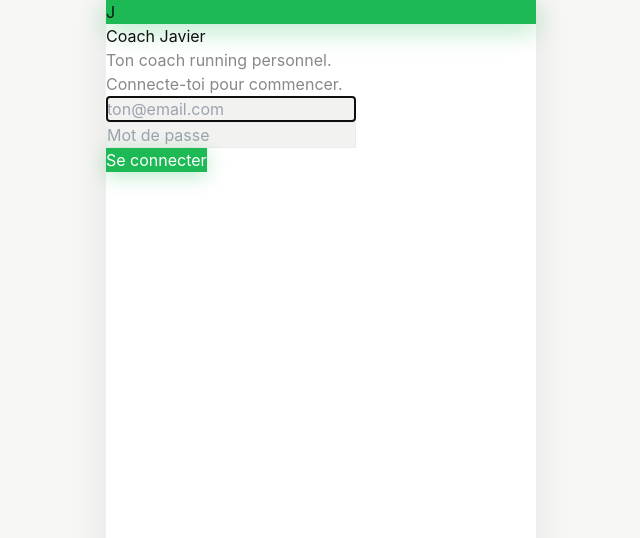
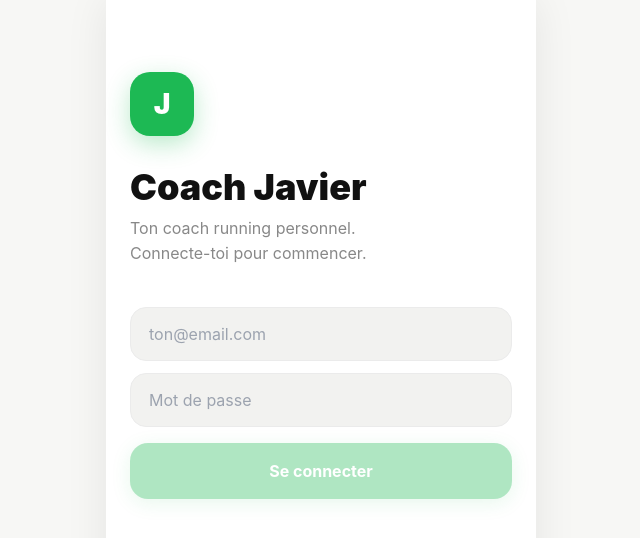
Before and after one commit to paulz-human/coach-javier, a Next.js app: page /login in a window 1280 px wide. Shown: the top 538 px of the page, without its empty margins (319-959 px from the left). Built offline with nearby package versions, Linux system fonts and the light colour scheme; no server answers.

Commit message:
fix login design

```diff
--- a/app/login/page.tsx
+++ b/app/login/page.tsx
@@ -28,31 +28,35 @@ export default function LoginPage() {
   }
 
   return (
-    <div className="flex flex-col min-h-dvh px-6 pt-20 pb-10" style={{ background: "var(--bg)" }}>
+    <div style={{ display: "flex", flexDirection: "column", minHeight: "100dvh", background: "#fff", padding: "0 24px" }}>
+
       {/* Logo */}
-      <div
-        className="w-16 h-16 rounded-3xl flex items-center justify-center text-2xl font-black text-white mb-8"
-        style={{ background: "var(--accent)", boxShadow: "0 8px 24px rgba(29,185,84,0.3)" }}
-      >
-        J
+      <div style={{ paddingTop: 72, marginBottom: 32 }}>
+        <div style={{
+          width: 64, height: 64, borderRadius: 20,
+          background: "#1db954", display: "flex", alignItems: "center",
+          justifyContent: "center", color: "#fff", fontWeight: 900, fontSize: 28,
+          boxShadow: "0 8px 24px rgba(29,185,84,0.3)",
+        }}>J</div>
       </div>
 
-      <h1 className="text-4xl font-black mb-2" style={{ color: "var(--fg)" }}>Coach Javier</h1>
-      <p className="text-base mb-10 leading-relaxed" style={{ color: "var(--fg-muted)" }}>
+      <h1 style={{ fontSize: 36, fontWeight: 900, color: "#111", marginBottom: 8, lineHeight: 1.1 }}>
+        Coach Javier
+      </h1>
+      <p style={{ fontSize: 16, color: "#888", marginBottom: 40, lineHeight: 1.6 }}>
         Ton coach running personnel.<br />Connecte-toi pour commencer.
       </p>
 
-      <div className="flex flex-col gap-3">
       <input
         type="email"
         placeholder="ton@email.com"
         value={email}
         onChange={(e) => setEmail(e.target.value)}
-          className="w-full rounded-2xl px-5 py-4 text-base outline-none"
         style={{
-            background: "var(--surface)",
-            color: "var(--fg)",
-            border: "1.5px solid var(--border)",
+          width: "100%", borderRadius: 16, padding: "14px 18px",
+          fontSize: 16, outline: "none", marginBottom: 12,
+          background: "#f2f2f0", color: "#111",
+          border: "1.5px solid #ebebeb", fontFamily: "inherit",
         }}
         autoFocus
       />
@@ -62,17 +66,16 @@ export default function LoginPage() {
         value={password}
         onChange={(e) => setPassword(e.target.value)}
         onKeyDown={(e) => e.key === "Enter" && handleLogin()}
-          className="w-full rounded-2xl px-5 py-4 text-base outline-none"
         style={{
-            background: "var(--surface)",
-            color: "var(--fg)",
-            border: "1.5px solid var(--border)",
+          width: "100%", borderRadius: 16, padding: "14px 18px",
+          fontSize: 16, outline: "none", marginBottom: 8,
+          background: "#f2f2f0", color: "#111",
+          border: "1.5px solid #ebebeb", fontFamily: "inherit",
         }}
       />
-      </div>
 
       {error && (
-        <p className="text-sm mt-3 font-medium" style={{ color: "#ef4444" }}>
+        <p style={{ fontSize: 14, color: "#ef4444", marginBottom: 12, fontWeight: 500 }}>
           {error}
         </p>
       )}
@@ -80,11 +83,13 @@ export default function LoginPage() {
       <button
         onClick={handleLogin}
         disabled={!email.trim() || !password.trim() || loading}
-        className="w-full py-4 rounded-2xl font-bold text-base mt-5 transition-all disabled:opacity-30"
         style={{
-          background: "var(--accent)",
-          color: "#fff",
+          width: "100%", padding: "16px", borderRadius: 18,
+          fontWeight: 700, fontSize: 16, border: "none", cursor: "pointer",
+          background: "#1db954", color: "#fff", marginTop: 8,
           boxShadow: "0 4px 20px rgba(29,185,84,0.3)",
+          opacity: (!email.trim() || !password.trim() || loading) ? 0.35 : 1,
+          fontFamily: "inherit",
         }}
       >
         {loading ? "Connexion..." : "Se connecter"}
```
Lines whose indentation alone changed are shown as unchanged.
